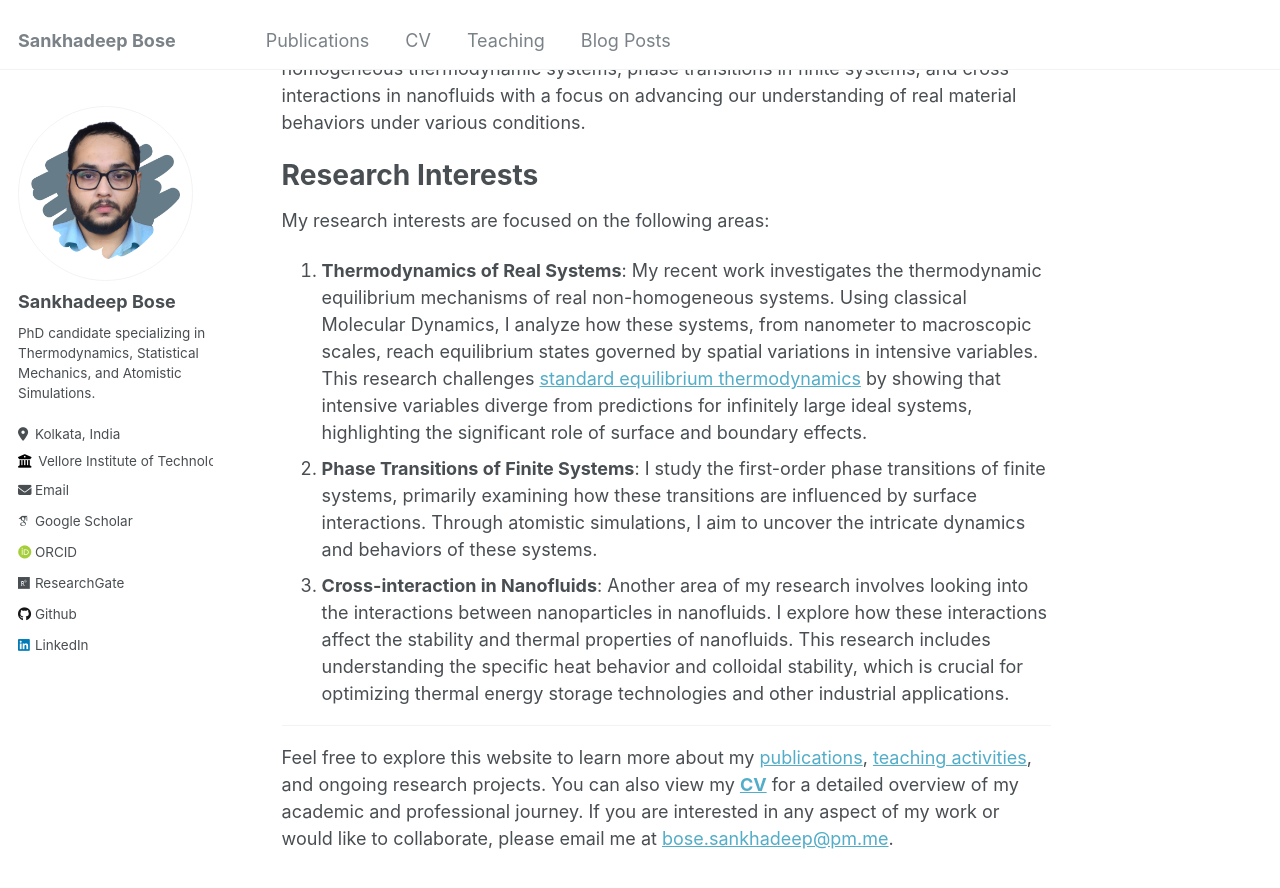
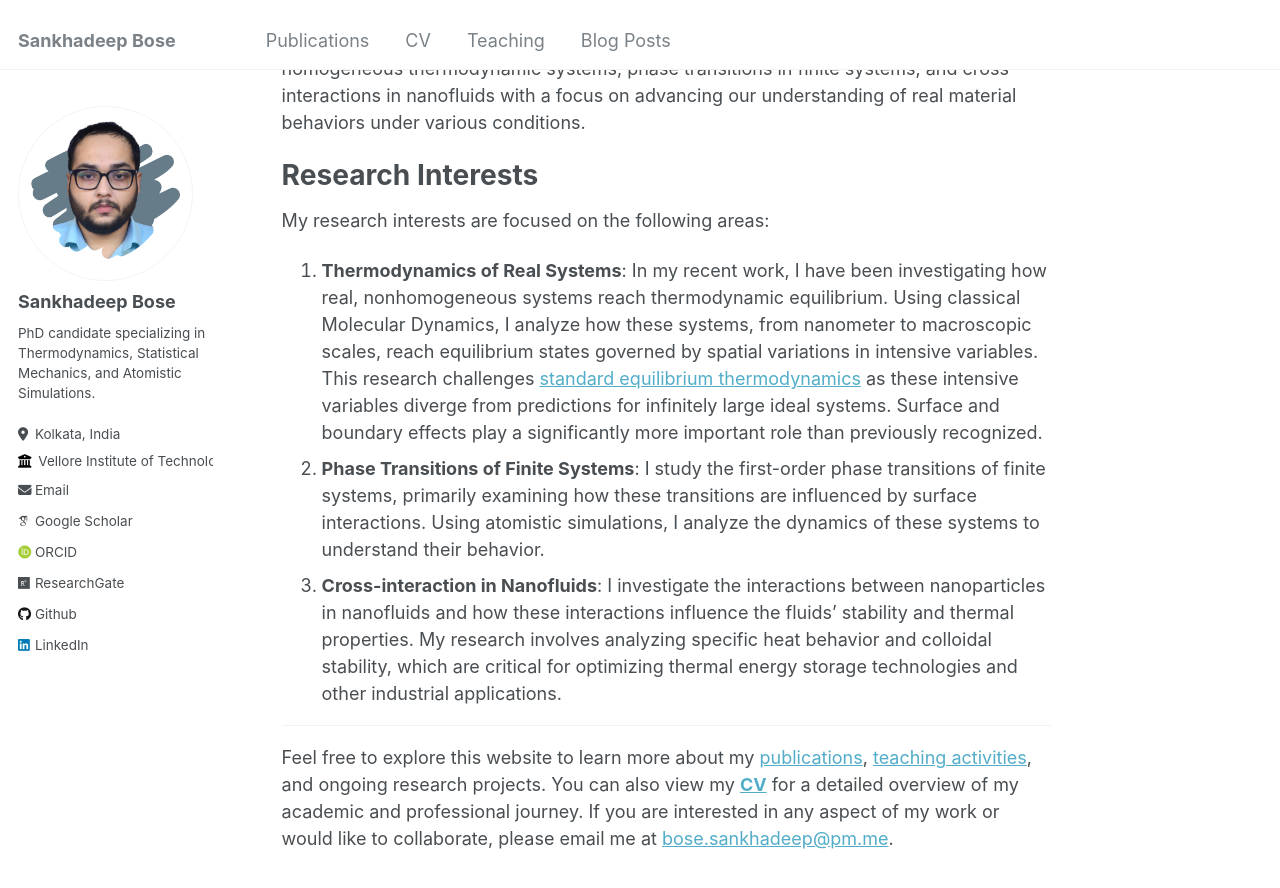
Before and after one commit to sankhadeepbose/sankhadeepbose.github.io, a Jekyll site: the page built from _pages/about.md, in a window 1280 px wide and 900 px high, scrolled down 360 px. Shown: the top 888 px of the window. Built offline with Jekyll 4.4.1, drawn with Linux system fonts in a browser that asks for light colours; some web fonts are replaced.

Commit message:
Update about.md

```diff
--- a/_pages/about.md
+++ b/_pages/about.md
@@ -17,9 +17,9 @@ Hello, I am Sankhadeep (শঙ্খদীপ, pronounced /ʃɔŋ.kʰoː.d̪iːp
 Research Interests
 ======
 My research interests are focused on the following areas:
-1. **Thermodynamics of Real Systems**: My recent work investigates the thermodynamic equilibrium mechanisms of real non-homogeneous systems. Using classical Molecular Dynamics, I analyze how these systems, from nanometer to macroscopic scales, reach equilibrium states governed by spatial variations in intensive variables. This research challenges [standard equilibrium thermodynamics](https://archive.org/details/herbert-b.-callen-thermodynamics-and-an-introduction-to-thermostatistics-wiley-1985_202201) by showing that intensive variables diverge from predictions for infinitely large ideal systems, highlighting the significant role of surface and boundary effects.
-1. **Phase Transitions of Finite Systems**: I study the first-order phase transitions of finite systems, primarily examining how these transitions are influenced by surface interactions. Through atomistic simulations, I aim to uncover the intricate dynamics and behaviors of these systems.
-1. **Cross-interaction in Nanofluids**: Another area of my research involves looking into the interactions between nanoparticles in nanofluids. I explore how these interactions affect the stability and thermal properties of nanofluids. This research includes understanding the specific heat behavior and colloidal stability, which is crucial for optimizing thermal energy storage technologies and other industrial applications.
+1. **Thermodynamics of Real Systems**: In my recent work, I have been investigating how real, nonhomogeneous systems reach thermodynamic equilibrium. Using classical Molecular Dynamics, I analyze how these systems, from nanometer to macroscopic scales, reach equilibrium states governed by spatial variations in intensive variables. This research challenges [standard equilibrium thermodynamics](https://archive.org/details/herbert-b.-callen-thermodynamics-and-an-introduction-to-thermostatistics-wiley-1985_202201) as these intensive variables diverge from predictions for infinitely large ideal systems. Surface and boundary effects play a significantly more important role than previously recognized.
+1. **Phase Transitions of Finite Systems**: I study the first-order phase transitions of finite systems, primarily examining how these transitions are influenced by surface interactions. Using atomistic simulations, I analyze the dynamics of these systems to understand their behavior.
+1. **Cross-interaction in Nanofluids**: I investigate the interactions between nanoparticles in nanofluids and how these interactions influence the fluids' stability and thermal properties. My research involves analyzing specific heat behavior and colloidal stability, which are critical for optimizing thermal energy storage technologies and other industrial applications.
 
 ------
 Feel free to explore this website to learn more about my [publications](/publications/), [teaching activities](/teaching/), and ongoing research projects. You can also view my **[CV](/cv/)** for a detailed overview of my academic and professional journey. If you are interested in any aspect of my work or would like to collaborate, please email me at [bose.sankhadeep@pm.me](mailto:bose.sankhadeep@pm.me).
```
